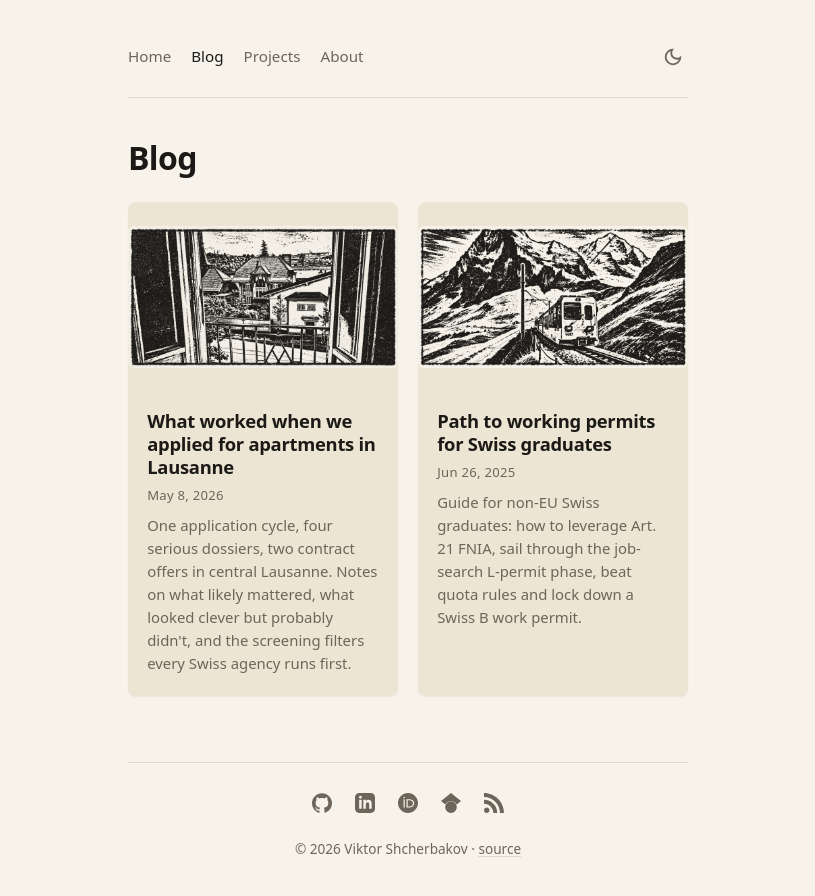
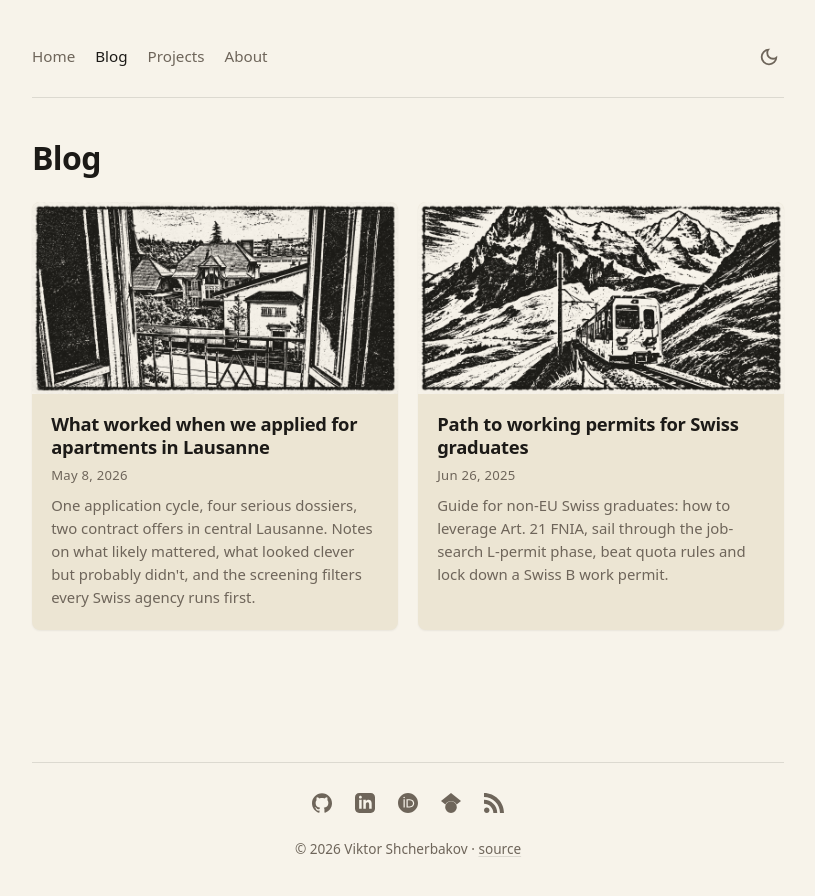
Before and after one commit to viktor-shcherb/viktor-shcherb.github.io, a Jekyll site: the page built from blog/index.md, in a window 1280 px wide. Shown: the top 896 px of the page, without its empty margins (232-1047 px from the left). Built offline with Jekyll 4.4.1, drawn with Linux system fonts in a browser that asks for light colours.

Commit message:
Widen content to 50rem; flush archive thumbs to card top (#83)
- Wrapper max-width 38rem -> 50rem (~30% wider).
- Override .post-content img { margin: 1.4em auto } for the archive
  cover so the thumbnail sits flush against the rounded top of the
  card on the /blog/ index instead of being pushed down by the
  generic post-content image margin. Also drop its 6px border-radius
  since the parent already clips with overflow: hidden.
- Switch .archive-entry-link to flex column to remove any inline
  baseline gap above the cover.

```diff
--- a/_includes/critical.css
+++ b/_includes/critical.css
@@ -48,7 +48,7 @@ body {
 }
 
 .wrapper {
-  max-width: 38rem;
+  max-width: 50rem;
   margin-inline: auto;
   padding: 2.5rem 1.5rem 2.5rem;
   position: relative;
--- a/assets/css/_base.scss
+++ b/assets/css/_base.scss
@@ -275,13 +275,17 @@ img.avatar {
 .archive-entry-link:visited,
 .post-content .archive-entry-link,
 .post-content .archive-entry-link:visited {
-  display: block;
+  /* flex column eliminates the anonymous line box that would otherwise
+     leave a sliver of surface visible above the cover image. */
+  display: flex;
+  flex-direction: column;
   color: var(--text);
   text-decoration: none;
 }
 /* Kill any inherited underlines from .post-content a rules. */
 .archive-entry-link * { text-decoration: none !important; }
-.archive-entry-cover {
+.archive-entry-cover,
+.post-content .archive-entry-cover {
   display: block;
   width: 100%;
   height: auto;
@@ -289,7 +293,10 @@ img.avatar {
      object-fit: cover doesn't shave the sides off. */
   aspect-ratio: 1600 / 840;
   object-fit: cover;
+  /* Beat the .post-content img { margin: 1.4em auto } rule that would
+     otherwise push the cover down inside its rounded card. */
   margin: 0;
+  border-radius: 0;
 }
 .archive-entry-content {
   padding: 1.1rem 1.2rem 1.3rem;
```
